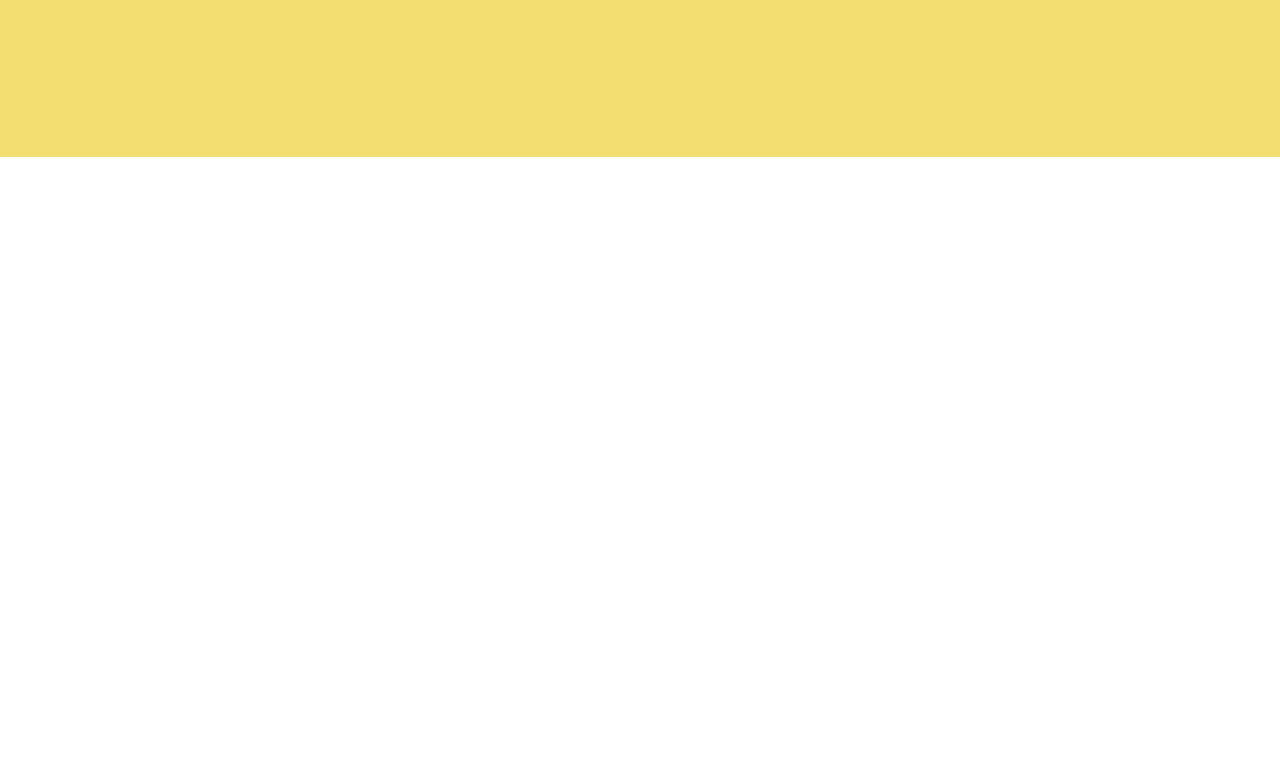
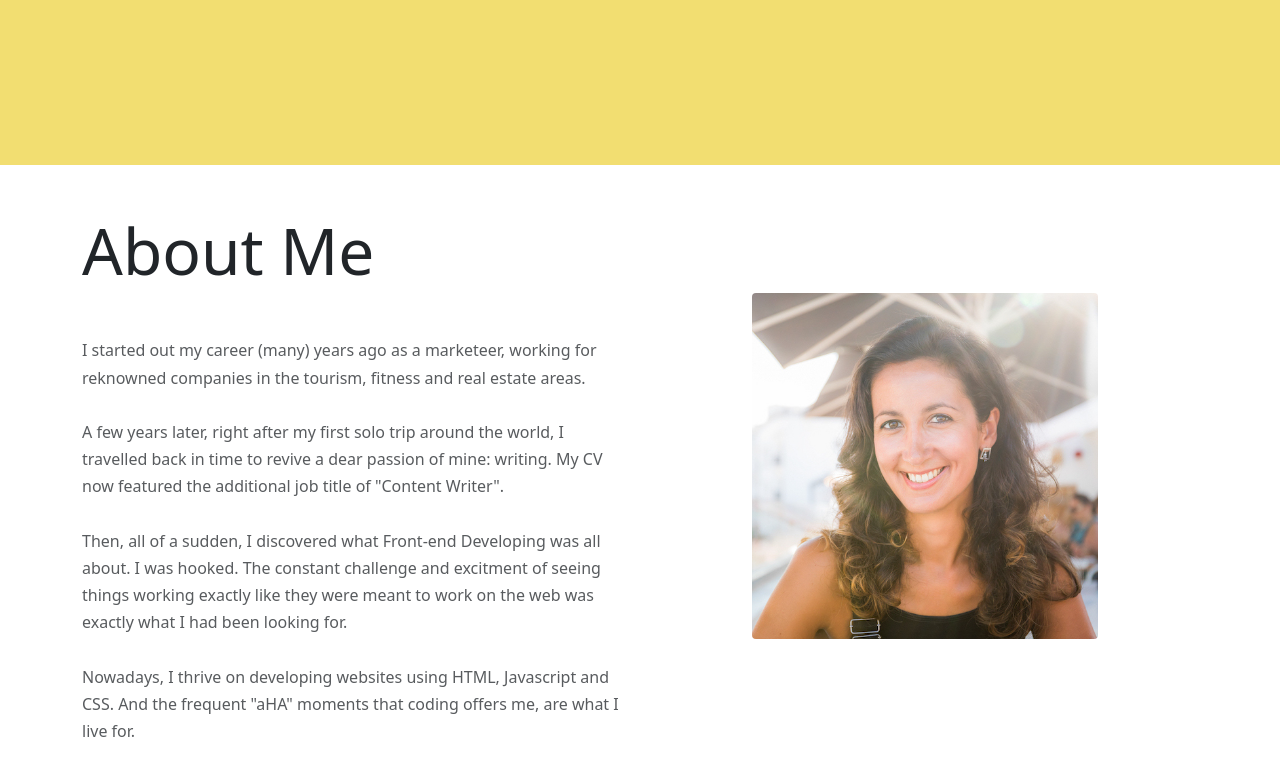
Before and after one commit to mjproenca/Portfolio-Project, a plain HTML site: page index.html in a window 1280 px wide. Shown: the part 725-1494 px from the top of the page. Before the commit the page ends 882 px from the top, so only its background shows below. Drawn offline with nearby package versions, Linux system fonts and the light colour scheme.

Commit message:
Added about me section

```diff
--- a/index.html
+++ b/index.html
@@ -43,5 +43,40 @@
         <a href="#" class="btn btn-branding">Contact Me</a>
       </div>
     </div>
+
+    <div class="container mt-5">
+      <div class="row">
+        <div class="col-6">
+          <h2 class="mb-5">About Me</h2>
+          <p class="mb-4 opacity-75">
+            I started out my career (many) years ago as a marketeer, working for
+            reknowned companies in the tourism, fitness and real estate areas.
+          </br>
+          </br>
+            A few years later, right after my first solo trip around the world, I
+            travelled back in time to revive a dear passion of mine: writing. My
+            CV now featured the additional job title of "Content Writer".
+            <br>
+            <br>
+            Then, all of a sudden, I discovered what Front-end Developing was all
+            about. I was hooked. The constant challenge and excitment of seeing
+            things working exactly like they were meant to work on the web was
+            exactly what I had been looking for.
+            <br>
+            <br>
+            Nowadays, I thrive on developing websites using HTML, Javascript and CSS. And the frequent
+            "aHA" moments that coding offers me, are what I live for.
+          </p>
+        </div>
+        <div class="col-6">
+          <div class="profile-pic">
+          <img class="img-fluid"
+            src="/images/about-me-mjp.jpg"
+            alt="Maria João Proença, Frontend Developer"
+          />
+          </div>
+        </div>
+      </div>
+    </div>
   </body>
 </html>
--- a/styles/portfolio.css
+++ b/styles/portfolio.css
@@ -16,8 +16,14 @@ h1 {
   font-size: 96px;
 }
 
+h2 {
+  font-size: 64px;
+}
+
 p {
   font-weight: 400;
+  font-size: 16px;
+  line-height: 1.7;
 }
 
 .hero {
@@ -46,3 +52,11 @@ p {
   font-weight: medium;
   font-size: 18px;
 }
+
+.profile-pic {
+  padding: 80px 100px;
+}
+
+.profile-pic img {
+  border-radius: 4px;
+}
```
Also changed, not shown: images/about-me-mjp.jpg (added).
